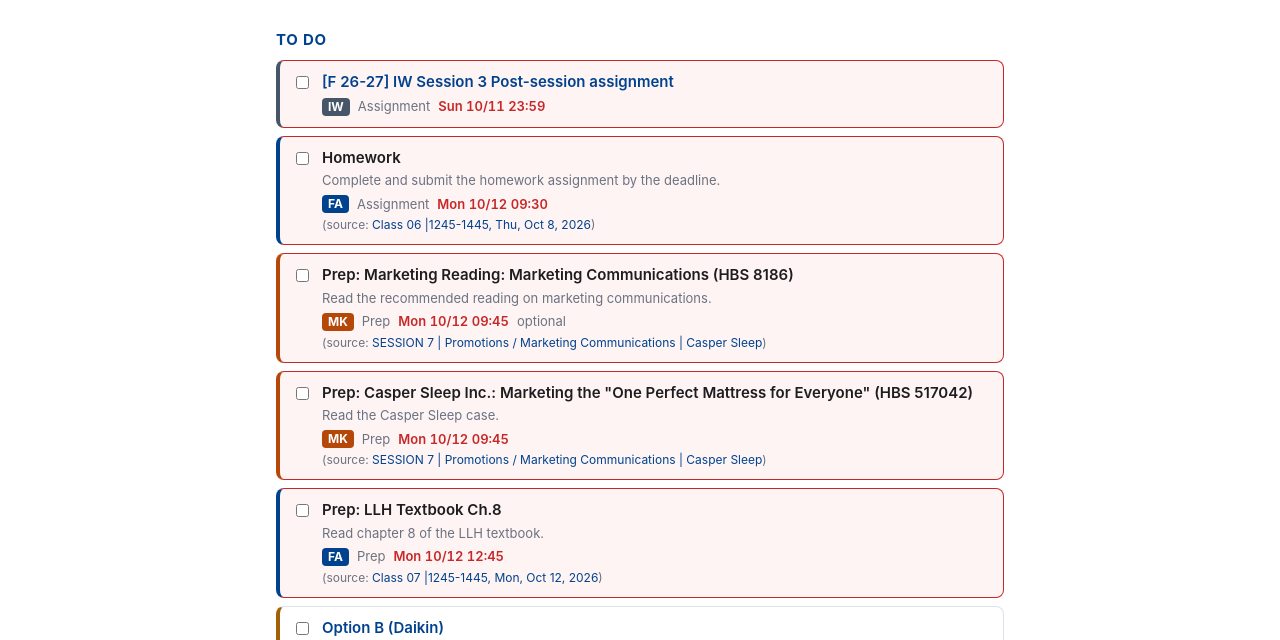
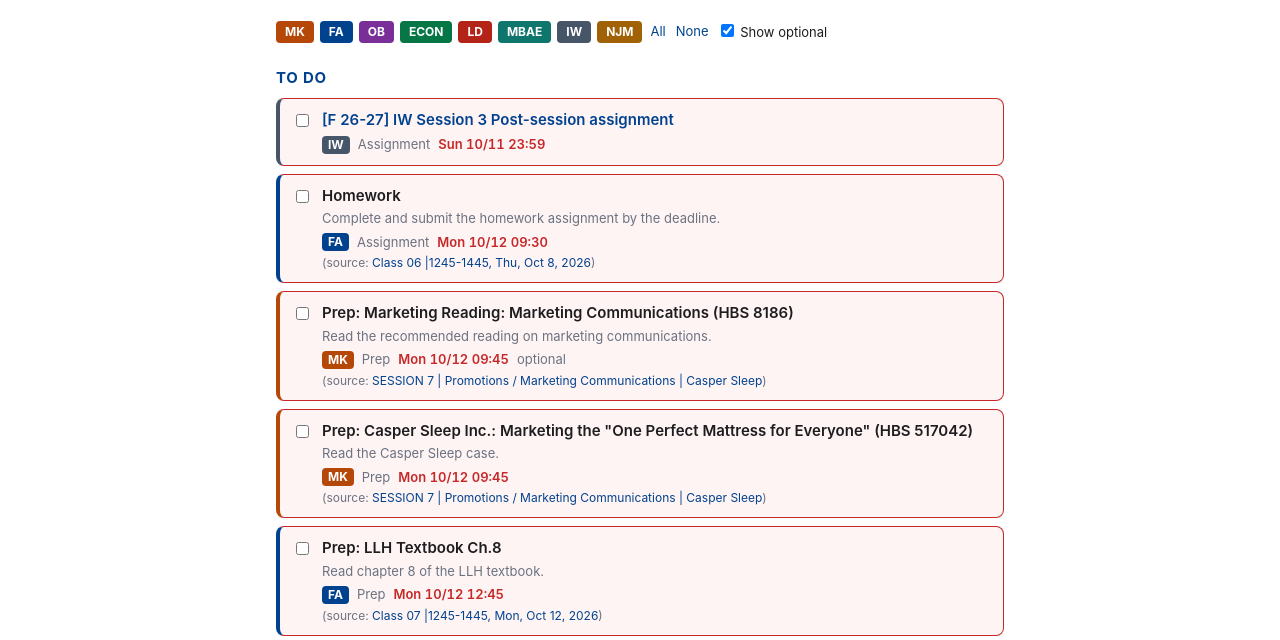
Before and after one commit to kevin-shu/ics-todo, a plain HTML site: page index.html in a window 1280 px wide. Shown: the part 126-766 px from the top of the page. Drawn offline with Linux system fonts and the light colour scheme.

Commit message:
feat: 新增課程與 optional 篩選功能
Co-Authored-By: Claude Sonnet 5.5 <noreply@anthropic.com>

```diff
--- a/app.js
+++ b/app.js
@@ -5,6 +5,12 @@ const HOUR = 3600e3;
 // 手動勾選狀態只存在本機瀏覽器；storage 不可用時忽略
 const checked = (id) => { try { return localStorage.getItem("done:" + id) === "1"; } catch { return false; } };
 const setChecked = (id, v) => { try { v ? localStorage.setItem("done:" + id, "1") : localStorage.removeItem("done:" + id); } catch {} };
+
+// 篩選狀態：hidden = 被隱藏的課程代碼、optional = 是否顯示 optional 項目；存在本機瀏覽器，預設全顯示
+const COURSES = ["MK", "FA", "OB", "ECON", "LD", "MBAE", "IW", "NJM"];
+let filter = { hidden: [], optional: true };
+try { filter = { ...filter, ...JSON.parse(localStorage.getItem("filter")) }; } catch {}
+const saveFilter = () => { try { localStorage.setItem("filter", JSON.stringify(filter)); } catch {} };
 
 // 一律以 JST 顯示，例如「Tue 9/22 09:45」；時間未定則顯示「Tue 9/22 · before class」
 const fmt = (iso, tbd) => {
@@ -66,7 +72,8 @@ function render(data) {
   stale.hidden = now - new Date(data.generated_at).getTime() < 36 * HOUR;
   stale.textContent = `⚠️ Data not updated since ${fmt(data.generated_at)} — may be outdated.`;
   const lists = { todo: [], past: [] };
-  for (const it of data.items) lists[dueTime(it) < now ? "past" : "todo"].push(it);
+  const visible = data.items.filter((it) => !filter.hidden.includes(it.course) && (filter.optional || it.note !== "optional"));
+  for (const it of visible) lists[dueTime(it) < now ? "past" : "todo"].push(it);
   lists.todo.sort((a, b) => dueTime(a) - dueTime(b));
   lists.past.sort((a, b) => dueTime(b) - dueTime(a)); // 最近才過期的在最上面
 
@@ -76,4 +83,32 @@ function render(data) {
   }
 }
 
-fetch("data.json", { cache: "no-store" }).then((r) => r.json()).then(render);
+// 產生篩選列（只在載入時建立一次）；變更後存檔並重繪清單
+function renderFilters(data) {
+  const box = document.getElementById("filters");
+  const chips = COURSES.map((c) => {
+    const b = el("button", "chip", c);
+    b.style.background = `var(--${c})`;
+    b.classList.toggle("off", filter.hidden.includes(c));
+    b.onclick = () => {
+      filter.hidden = filter.hidden.includes(c) ? filter.hidden.filter((x) => x !== c) : [...filter.hidden, c];
+      b.classList.toggle("off");
+      saveFilter(); render(data);
+    };
+    return b;
+  });
+  // All / None：一次全開或全關所有課程
+  const setAll = (hidden) => () => {
+    filter.hidden = hidden; chips.forEach((b) => b.classList.toggle("off", hidden.length > 0));
+    saveFilter(); render(data);
+  };
+  const all = el("button", "link", "All"), none = el("button", "link", "None");
+  all.onclick = setAll([]); none.onclick = setAll([...COURSES]);
+  const label = el("label"), opt = el("input");
+  opt.type = "checkbox"; opt.checked = filter.optional;
+  opt.onchange = () => { filter.optional = opt.checked; saveFilter(); render(data); };
+  label.append(opt, " Show optional");
+  box.append(...chips, all, none, label);
+}
+
+fetch("data.json", { cache: "no-store" }).then((r) => r.json()).then((data) => { renderFilters(data); render(data); });
--- a/index.html
+++ b/index.html
@@ -45,6 +45,11 @@
   li.checked { opacity: .5; }
   li.checked .title { text-decoration: line-through; }
   .empty { color: var(--muted); font-size: 14px; }
+  /* 篩選列：課程 chip（未選中變灰）與 optional 開關 */
+  #filters { margin-top: 16px; display: flex; flex-wrap: wrap; gap: 6px; align-items: center; font-size: 13px; }
+  .chip { font: inherit; font-weight: 700; font-size: 12px; color: #fff; border: 1px solid transparent; border-radius: 4px; padding: 1px 8px; cursor: pointer; }
+  .chip.off { background: #fff !important; color: var(--muted); border-color: var(--line); font-weight: 400; }
+  #filters button.link { font: inherit; background: none; border: 0; color: var(--brand); cursor: pointer; padding: 0 2px; }
   #stale { margin-top: 16px; padding: 10px 12px; border-radius: 8px; background: #fff4e5; color: #8a4b00; border: 1px solid #f5c27a; font-size: 14px; }
 </style>
 </head>
@@ -55,6 +60,7 @@
 </div></header>
 <main>
   <div id="stale" hidden></div>
+  <div id="filters"></div>
   <h2>To do</h2>
   <ul id="todo"></ul>
   <details>
```
Also changed, not shown: 1 other file.
